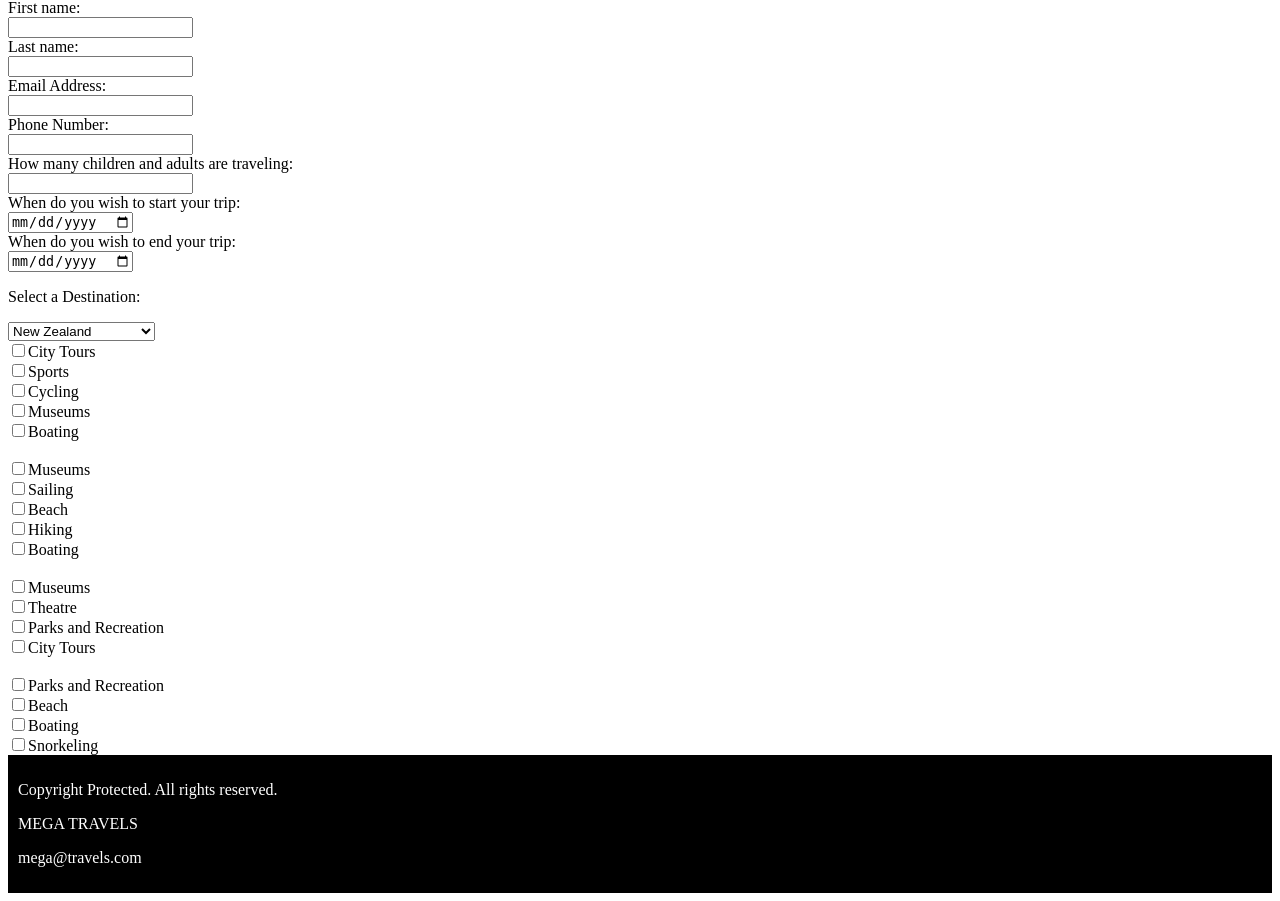
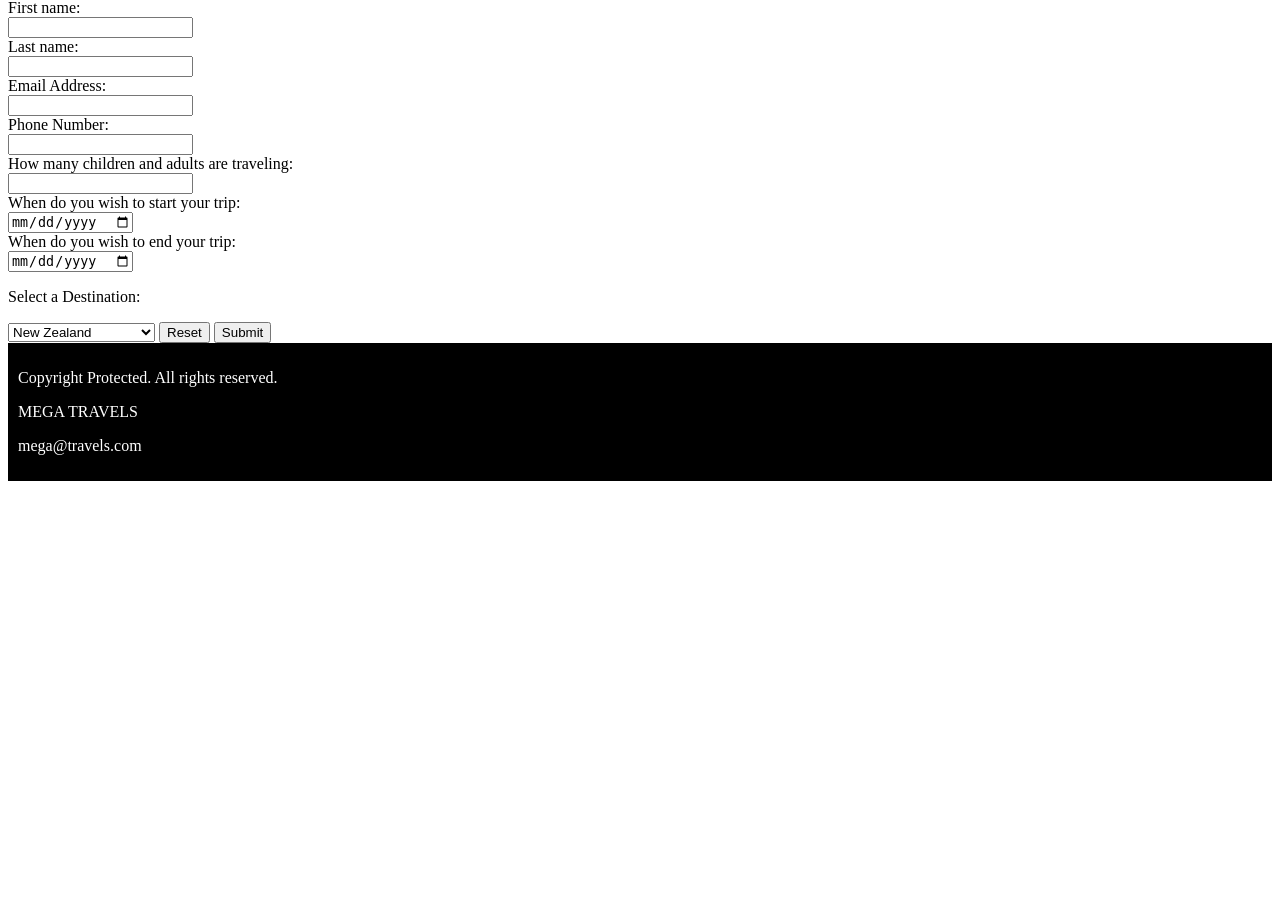
Before and after one commit to gols16/ITC475, a PHP site: page /contactAgent.html in a window 1280 px wide. Shown: the part 381-1282 px from the top of the page. After the commit the page ends 862 px from the top, so only its background shows below. Run offline with PHP 8.4, Linux system fonts and the light colour scheme.

Commit message:
new file:   MegaTravel/admin.php 	new file:   MegaTravel/confirm.php 	modified:   MegaTravel/contactAgent.html 	modified:   MegaTravel/js/onsubmit.js 	new file:   MegaTravel/login.php 	modified:   MegaTravel/style.css

```diff
--- /dev/null
+++ b/MegaTravel/admin.php
@@ -0,0 +1 @@
+<!-- retrieves all forms stored in the MySQL database table.  You should loop through each stored form and display the information-->
--- a/MegaTravel/contactAgent.html
+++ b/MegaTravel/contactAgent.html
@@ -3,6 +3,8 @@
 
 <body>
     <link rel="stylesheet" href="style.css"/>
+    <script type="text/javascript" src="onsubmit.js"></script>
+    <script src="onsubmit.js" defer></script>
 
     <h1>
         <img src="site files/mega travel logo.png" alt=" mega travel logo" class="logo"/>
@@ -24,7 +26,7 @@
         We would love to know more about your travel plans. Please fill out this contact form to get in touch with a travel agent.
     </p>
 
-    <form name= "reservationForm" id="reservationForm" onsubmit="return onSubmit();" >
+    <form name= "reservationForm" id="reservationForm" onsubmit="return onSubmit();" method="post" >
         <label for="firstName">First name:</label><br>
         <input type="text" id="firstName" name="firstName"><br>
         <label for="lastName">Last name:</label><br>
@@ -40,45 +42,48 @@
         <label for="endDate"> When do you wish to end your trip:</label><br>
         <input type="date" id="endDate" name="endDate"><br>
 
-
+<!-- checkboxes so the user can choose which activities they are interested in for the destination they have chosen.
+    If the user changes the destination, a new group of activities should be shown. -->
         <p> Select a Destination:</p>
-        <select name="destination" id="destination" onchange="selectActivity()">
+            <option hidden="" disabled="disabled" selected="selected" value="none"></option>
+            <select name="destination" id="destination" onchange="selectActivity(destination)">
             <option value="New Zealand">New Zealand</option>
             <option value="Maldives, South Asia">Maldives, South Asia</option>
             <option value="Venice, Italy">Venice, Italy</option>
             <option value="Cancun">Cancun</option>
         </select>
 
-        <div id="nZDiv" class="nZDiv">
-            <input type="checkbox" name="activity" value="City Tours">City Tours<br>
-            <input type="checkbox" name="activity" value="Sports">Sports<br>
-            <input type="checkbox" name="activity" value="Cycling">Cycling<br>
-            <input type="checkbox" name="activity" value="Museums">Museums<br>
-            <input type="checkbox" name="activity" value="Boating">Boating<br>
+        <div id="nZDiv" class="nZDiv" >
+            <input type="checkbox" name="activityN[]" value="City Tours">City Tours<br>
+            <input type="checkbox" name="activityN[]" value="Sports">Sports<br>
+            <input type="checkbox" name="activityN[]" value="Cycling">Cycling<br>
+            <input type="checkbox" name="activityN[]" value="Museums">Museums<br>
+            <input type="checkbox" name="activityN[]" value="Boating">Boating<br>
             <br>
         </div>
         <div id="mADiv" class="mADiv">
-            <input type="checkbox" name="activity" value="Museums">Museums<br>
-            <input type="checkbox" name="activity" value="Sailing">Sailing<br>
-            <input type="checkbox" name="activity" value="Beach">Beach<br>
-            <input type="checkbox" name="activity" value="Hiking">Hiking<br>
-            <input type="checkbox" name="activity" value="Boating">Boating<br>
+            <input type="checkbox" name="activityM[]" value="Museums">Museums<br>
+            <input type="checkbox" name="activityM[]" value="Sailing">Sailing<br>
+            <input type="checkbox" name="activityM[]" value="Beach">Beach<br>
+            <input type="checkbox" name="activityM[]" value="Hiking">Hiking<br>
+            <input type="checkbox" name="activityM[]" value="Boating">Boating<br>
             <br>
         </div>
         <div id="vIDiv" class="vIDiv">
-            <input type="checkbox" name="activity" value="Museums">Museums<br>
-            <input type="checkbox" name="activity" value="Theatre">Theatre<br>
-            <input type="checkbox" name="activity" value="Parks and Recreation">Parks and Recreation<br>
-            <input type="checkbox" name="activity" value="City Tours">City Tours<br>
+            <input type="checkbox" name="activityV[]" value="Museums">Museums<br>
+            <input type="checkbox" name="activityV[]" value="Theatre">Theatre<br>
+            <input type="checkbox" name="activityV[]" value="Parks and Recreation">Parks and Recreation<br>
+            <input type="checkbox" name="activityV[]" value="City Tours">City Tours<br>
             <br>
         </div>
         <div id="cADiv" class="cADiv">
-            <input type="checkbox" name="activity" value="Parks and Recreation">Parks and Recreation<br>
-            <input type="checkbox" name="activity" value="Beach">Beach<br>
-            <input type="checkbox" name="activity" value="Boating">Boating<br>
-            <input type="checkbox" name="activity" value="Snorkeling">Snorkeling<br>
+            <input type="checkbox" name="activityC[]" value="Parks and Recreation">Parks and Recreation<br>
+            <input type="checkbox" name="activityC[]" value="Beach">Beach<br>
+            <input type="checkbox" name="activityC[]" value="Boating">Boating<br>
+            <input type="checkbox" name="activityC[]" value="Snorkeling">Snorkeling<br>
         </div>
-
+        <input type="reset" value="Reset">
+        <input type="submit" value="Submit">
 
 
     </form>
--- a/MegaTravel/js/onsubmit.js
+++ b/MegaTravel/js/onsubmit.js
@@ -4,34 +4,32 @@
 //Cancun Parks and Recreation, Beaches, Boating, Snorkeling
 
 // activities
-
 function selectActivity(destination){
 
     let nZDiv = document.getElementById("nZDiv");
     let mADiv = document.getElementById("mADiv");
     let vIDiv = document.getElementById("vIDiv");
     let cADiv = document.getElementById("cADiv");
-    nZDiv.style.display='none';
+
+   nZDiv.style.display='none';
     mADiv.style.display='none';
-    vIDiv.style.display='none';
-    cADiv.style.display='none';
+   vIDiv.style.display='none';
+   cADiv.style.display='none';
 
 
-
-    if(destination== "New Zealand"){
+    if(destination.value== "New Zealand"){
         nZDiv.style.display= 'block';
 
     }
-    else if(destination == "Maldives, South Asia"){
+    else if(destination.value== "Maldives, South Asia"){
         mADiv.style.display= 'block';
     }
-     else if (destination == "Venice, Italy"){
+     else if(destination == "Venice, Italy"){
         vIDiv.style.display= 'block';
      }
-     else if (destination == "Cancun"){
+     else if(destination == "Cancun"){
         cADiv.style.display= 'block';
     }
-
 }
 
 // Validation
@@ -75,22 +73,9 @@ function onSubmit(){
     else if(document.getElementById('destination').value == ""){
         alert ("Please select an activity from a specific destination")
         return false;
+
+        //submit button
+
+        //clear all button
     }
-
-
-
-
-
-
-
-
-
-
-
-
-
-
-
-
-
 }
--- /dev/null
+++ b/MegaTravel/login.php
@@ -0,0 +1,4 @@
+<!-- The page should check the credentials given in the form against a table in your database that stores usernames and passwords.
+If the user gives the correct credentials, they are sent to the admin page.
+If the user does not give the correct credentials, they should be shown an appropriate error message on the login page
+-->
--- a/MegaTravel/style.css
+++ b/MegaTravel/style.css
@@ -124,6 +124,22 @@ footer {
     width: 8%;
 }
 
+.nZDiv {
+    display: none;
+}
+
+.mADiv {
+    display: none;
+}
+
+.vIDiv{
+    display: none;
+}
+
+.cADiv{
+    display: none;
+}
+
 
 /*      TABLET       */
 
```
Also changed, not shown: MegaTravel/confirm.php (added, +46 -0 lines), 1 other file.
